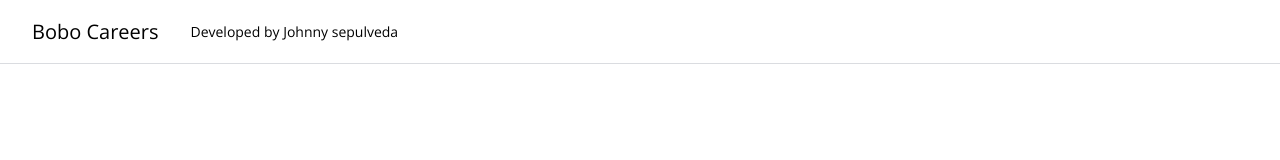
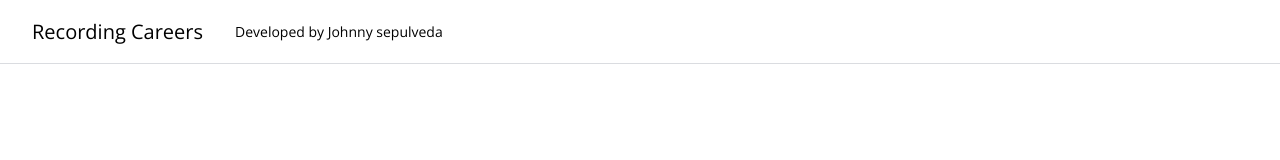
Before and after one commit to Kaziuz/job-search, a Vue app: page / in a window 1280 px wide. Shown: the top 160 px of the page. Built offline with nearby package versions, Linux system fonts and the light colour scheme.

Commit message:
minor fix change json.config to habilitate unit test

```diff
--- a/package.json
+++ b/package.json
@@ -6,7 +6,7 @@
     "dev": "vite",
     "build": "vite build",
     "preview": "vite preview",
-    "test:unit": "vitest",
+    "test:unit": "vitest --environment jsdom",
     "lint": "eslint . --ext .vue,.js,.jsx,.cjs,.mjs --fix --ignore-path .gitignore",
     "format": "prettier --write src/"
   },
--- a/src/components/MainNav.vue
+++ b/src/components/MainNav.vue
@@ -6,7 +6,7 @@
           class="flex h-full items-center text-xl"
           href="/"
         >
-          <!-- Bobo Careers -->
+          <!-- Recording Careers -->
           {{ company }}
         </a>
         <h2 class="ml-8 flex h-full items-center">Developed by {{ author }}</h2>
@@ -20,7 +20,7 @@ export default {
   name: 'MainNav',
   data() {
     return {
-      company: 'Bobo Careers',
+      company: 'Recording Careers',
       author: 'Johnny sepulveda'
     }
   }
```
Also changed, not shown: 1 other file (tests, documents, lock files or other folders).
